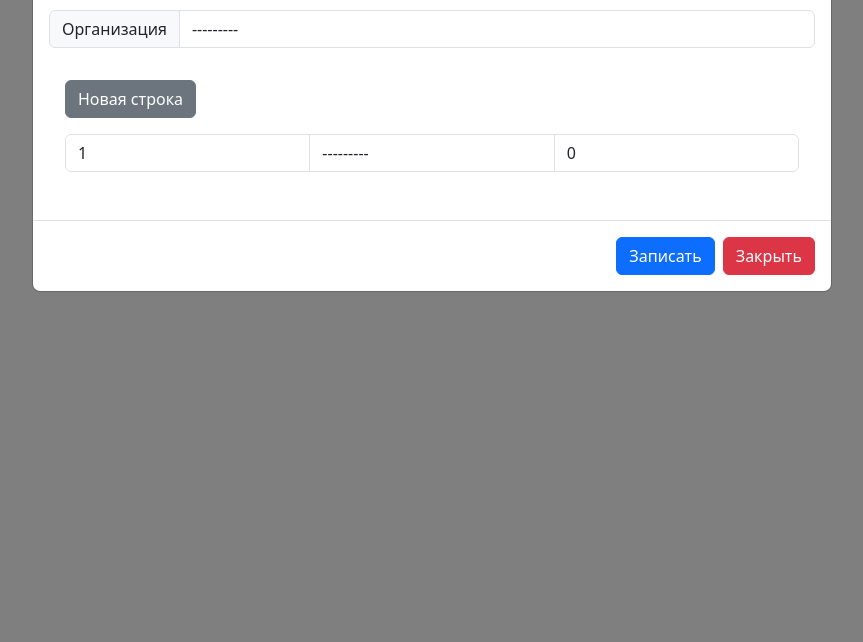
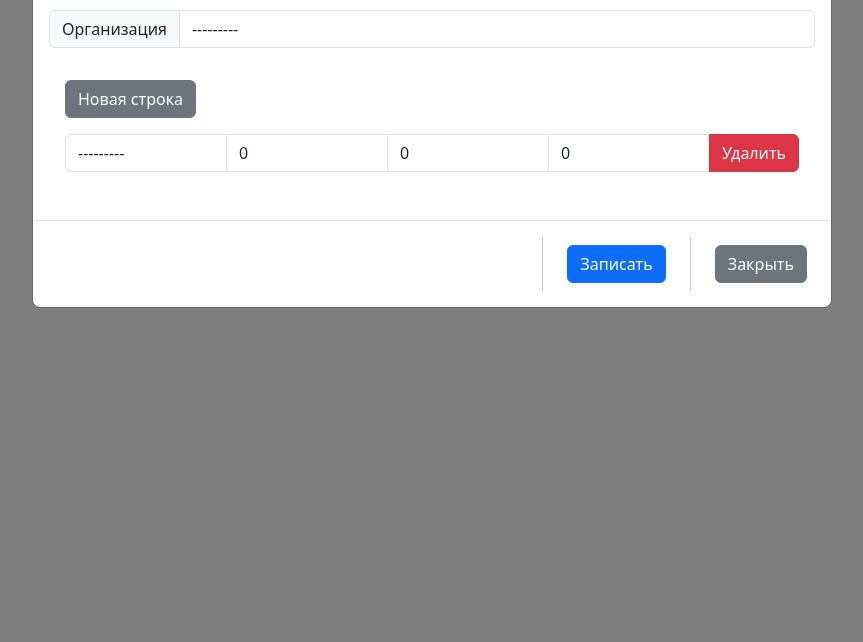
Before and after one commit to mobilesikuda/devcon2024, a Django app: page /orders/ in a window 1280 px wide, after a click on "Создать". Shown: the part 158-800 px from the top of the page, without its empty margins (208-1071 px from the left). Run offline with Django 5.2, Linux system fonts and the light colour scheme; the visitor is signed in with stand-in values (Sample User, id 1); data that the repository does not hold is empty; some libraries are stand-ins or nearby versions.

Commit message:
full edit1

```diff
--- a/orders/forms.py
+++ b/orders/forms.py
@@ -25,12 +25,14 @@ class OrderForm(forms.ModelForm):
 OrderAssortFormSet = inlineformset_factory(
     OrderModel,  # Родительская модель
     OrderAssortmentTableModel,  # Модель, которая будет редактироваться через inline-формы
-    fields=['num','assortiment','count'],  # Поля, доступные для изменения
+    fields=['num','assortiment','count', 'price', 'summa'],  # Поля, доступные для изменения
     extra=1,  # Количество дополнительных пустых форм
-    can_delete=False, # Возможность удалять связанные объекты
+    can_delete=True, # Возможность удалять связанные объекты
     widgets={
         'num': forms.TextInput(attrs={'class': "form-control"}),
         'assortiment': forms.Select(attrs={'class': "form-control"}),
-        'count': forms.TextInput(attrs={'class': "form-control"}),
+        'count': forms.TextInput(attrs={'class': "form-control", 'onchange': 'onChange(this)'}),
+        'price': forms.TextInput(attrs={'class': "form-control", 'onchange': 'onChange(this)'}),
+        'summa': forms.TextInput(attrs={'class': "form-control", 'onchange': 'onChange(this)'}),
         }
 )
--- a/orders/templates/order_all_item.html
+++ b/orders/templates/order_all_item.html
@@ -15,11 +15,14 @@
 <div class="input-group mb-3">
     <button type="button" class="btn btn-secondary" onclick="onNewLine()">Новая строка</button>
 </div>
+<div class="hr"/>
 {{ assort_formset.management_form }}
 {% for form in assort_formset %}
     <div class="input-group mb-3">
-    {{ form.num }}
     {{ form.assortiment }}
     {{ form.count }}
+    {{ form.price }}
+    {{ form.summa }}
+    <button type="button" class="btn btn-danger" onclick="onDeleteLine(this)">Удалить</button>
     </div>
 {% endfor %}
--- a/orders/templates/orders_all.html
+++ b/orders/templates/orders_all.html
@@ -38,15 +38,27 @@
         <div class="modal-body container" id="itemModalBody">
         </div>
         <div class="modal-footer">
-          <button type="submit" class="btn btn-primary" data-bs-dismiss="modal">Записать</button>
-          <button type="button" class="btn btn-danger" data-bs-dismiss="modal">Закрыть</button>
+          <div class="hstack gap-3">
+            <div class="p-2">
+              <button type="button" class="btn btn-danger" hidden data-bs-dismiss="modal" onclick="onDeleteItem()">Delete</button>
+            </div>
+            <div class="vr"></div>
+            <div class="p-2">
+              <button type="submit" class="btn btn-primary" data-bs-dismiss="modal">Записать</button>
+            </div>
+            <div class="vr"></div>
+            <div class="p-2">
+              <button type="button" class="btn btn-secondary" data-bs-dismiss="modal">Закрыть</button>
+            </div>
+            </div>
+          </div>
         </div>
       </div>
     </form>
   </div>
 </div>
 <script>
-  function onNewItem(){
+  async function onNewItem(){
     document.getElementById("itemModalTitle").innerHTML = "Новый заказ";
     document.getElementById("itemModalForm").action = "/orders/new/";
     fetch('/orders/new')
@@ -71,5 +83,46 @@
     totalForms.appendChild(clonedLine);
     totalForms.value = parseInt(totalForms.value) + 1;
   }
+  function onDeleteLine(curDelete){
+    const totalForms = document.getElementById("itemModalBodyLines");
+    const currentLine   = curDelete.parentNode; //.lastElementChild;
+    if( totalForms.children.length > 6){
+      totalForms.removeChild(currentLine);
+      totalForms.value = parseInt(totalForms.value) - 1;
+    }
+
+  }
+  function onChange(element){
+    const totalForms = document.getElementById("itemModalBodyLines");
+    const elemArray = element.id.split("-");
+    const elemCount = document.getElementById(elemArray[0]+"-"+elemArray[1]+"-count");
+    const elemPrice = document.getElementById(elemArray[0]+"-"+elemArray[1]+"-price");
+    const elemSumma = document.getElementById(elemArray[0]+"-"+elemArray[1]+"-summa");
+    const nameField = elemArray[elemArray.length-1];
+    switch(nameField){
+      case "count":
+      case "price":
+        elemSumma.value = elemCount.value*elemPrice.value;
+        break;
+      case "summa":
+         if(elemCount.value != 0){
+            elemPrice.value = elemSumma.value/elemCount.value;
+         }
+        break;
+    }
+
+  }
+
+  function onDeleteItem(){
+    fetch(document.getElementById("itemModalForm").action+"/del/");
+    // fetch( document.getElementById("itemModalForm").action,
+    //  {
+    //    method: "DELETE"
+    //  })
+    //  .then(response => response.text())
+    //  .then(text => {
+    //     alert(text);
+    //  });
+  }
 </script>
 {% endblock %}
--- a/orders/views.py
+++ b/orders/views.py
@@ -59,6 +59,9 @@ def order_list(request):
 def order_save(request, pk):
     if pk != "new":
         order = OrderModel.objects.get(pk=pk)
+        if request.method == 'DELETE':
+            order.delete()
+            return redirect('/orders')
     if request.method == 'POST':
         if pk == "new":
             order_form = OrderForm(request.POST)
```
Also changed, not shown: orders/templates/__order_item.html (renamed from orders/templates/order_item.html), orders/templates/__orders_list.html (renamed from orders/templates/orders_list.html).
